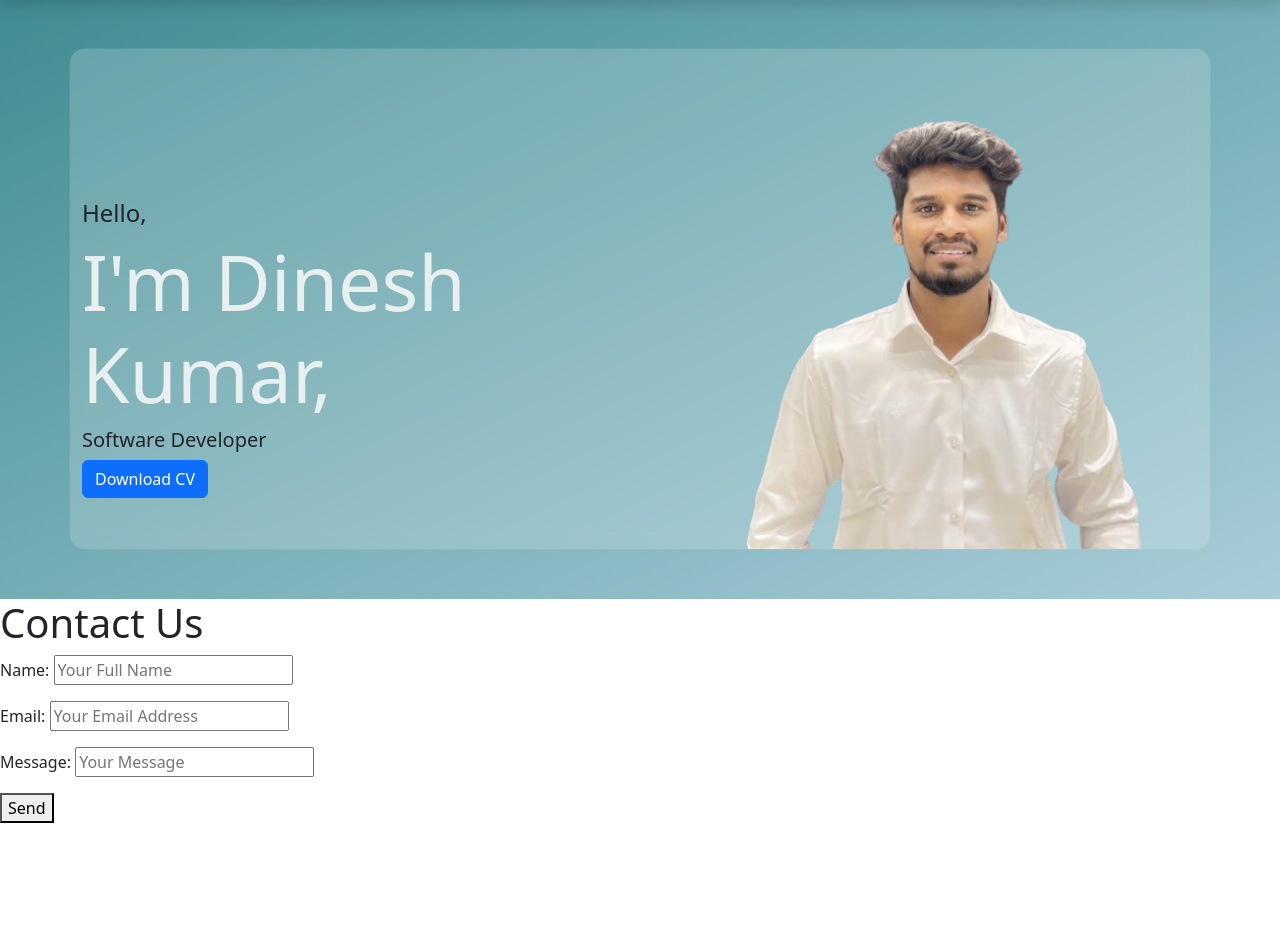
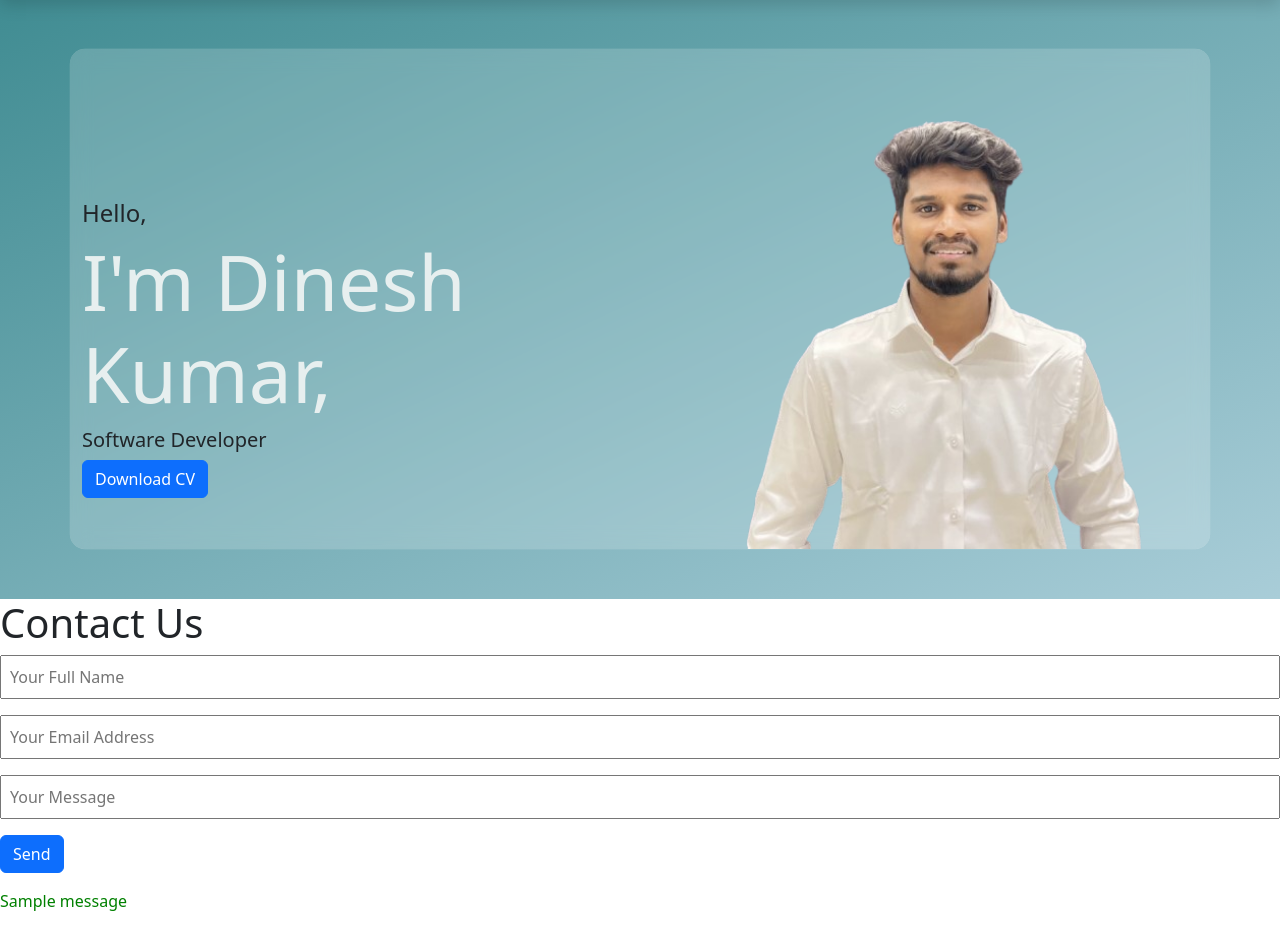
Before and after one commit to Dinesh7023/portfolio, a Django app: page / in a window 1280 px wide. Shown: the part 63-992 px from the top of the page. Before the commit the page ends 886 px from the top, so only its background shows below. Run offline with Django 5.2, Linux system fonts and the light colour scheme; tables that the repository leaves empty hold one stand-in row (values such as "Sample post"); one stand-in notice (Sample message) is shown; some libraries are stand-ins or nearby versions.

Commit message:
modified

```diff
--- a/experience/form.py
+++ b/experience/form.py
@@ -10,3 +10,10 @@ class ContactForm(forms.ModelForm):
             'email':forms.EmailInput(attrs={'placeholder': 'Your Email Address'}),
             'message':forms.TextInput(attrs={'placeholder': 'Your Message'},)
         }
+
+    def clean_name(self):
+        name = self.cleaned_data.get('name')
+
+        if len(name) < 3:
+            raise forms.ValidationError("Name must be at least 3 characters")
+        return name
--- a/experience/static/style.css
+++ b/experience/static/style.css
@@ -78,7 +78,8 @@ nav li:first-child{
 body {
     font-family: 'poppins', sans-serif;
 }
-.portfolio{
+
+.portfolio {
     font-weight: 600;
     font-size: 25px;
     color: #206d71d4;
@@ -138,6 +139,24 @@ body {
     font-size: 6vw;
 }
 
+label {
+    display: block;
+    margin-top: 15px;
+}
+
+input,
+textarea {
+    width: 100%;
+    padding: 8px;
+    margin-top: 5px;
+}
+
+.errorlist li {
+    color: red;
+    list-style: none;
+    font-size: 14px;
+}
+
 @media (max-width: 800px) {
     #Personal_details {
         flex-direction: column;
@@ -150,7 +169,7 @@ body {
         margin-top: 20px;
     }
 
-    .profile{
+    .profile {
         height: auto;
     }
 }
--- a/experience/templates/main.html
+++ b/experience/templates/main.html
@@ -111,12 +111,43 @@
 
     <section id="contact-us">
         <h1>Contact Us</h1>
-        <form method="post">
+        <form method="post" novalidate>
             {% csrf_token %}
-            {{form.as_p}}
-            <button onclick="myFunction()" type="submit">Send</button>
+
+            {{ form.non_field_errors }}
+
+            <p>
+                {{ form.name }}
+                <span class="text-danger">
+                    {{ form.name.errors }}
+                </span>
+            </p>
+
+             <p>
+                {{ form.email }}
+                <span style="color: red;">
+                    {{ form.email.errors }}
+                </span>
+
+            </p>
+
+             <p>
+                {{ form.message }}
+                <span style="color: red;">
+                    {{ form.message.errors }}
+                </span>
+
+            </p>
+
+            <button class="btn btn-primary" type="submit">Send</button>
             <p id="message"></p>
         </form>
+
+        {% if messages %}
+            {% for message in messages %}
+                <p style="color: green;">{{ message }}</p>
+            {% endfor %}
+        {% endif %}
     </section>
 
     {% block content %}
@@ -127,9 +158,7 @@
         integrity="sha384-FKyoEForCGlyvwx9Hj09JcYn3nv7wiPVlz7YYwJrWVcXK/BmnVDxM+D2scQbITxI"
         crossorigin="anonymous"></script>
     <script>
-        function myFunction() {
-            document.getElementById("message").innerHTML = "Your message has been send successfully";
-        }
+
     </script>
 
 
--- a/experience/templates/success.html
+++ /dev/null
@@ -1,5 +0,0 @@
-<!-- {% extends 'main.html' %}
-{% block content %}
-<h1>Thank You</h1>
-<p>Your message has been send successfully</p>
-{% endblock %} -->
--- a/experience/urls.py
+++ b/experience/urls.py
@@ -3,6 +3,5 @@ from . import views
 
 urlpatterns = [
     path('', views.home, name="home"),
-    # path('contact/', views.contact_view, name="contact"),
-    # path('success/', views.contact_success, name="contact_success")
+
 ]
--- a/experience/views.py
+++ b/experience/views.py
@@ -1,6 +1,8 @@
 from django.shortcuts import render, redirect
 from django.http import HttpResponse
 from .form import ContactForm
+from django.contrib import messages
+
 
 # Create your views here.
 
@@ -11,20 +13,9 @@ def home(request):
         form = ContactForm(request.POST)
         if form.is_valid():
             form.save()
+            messages.success(request, "Your message has been sent Successfully!")
             return redirect('/')
+    else:
+        form = ContactForm()
+
     return render(request, "main.html", {'form':form})
-
-# def contact_view(request):
-#     form = ContactForm()
-
-#     if request.method == 'POST':
-#         form = ContactForm(request.POST)
-#         if form.is_valid():
-#             form.save()
-#             return redirect('contact_success')
-#         # else:
-#         #     form = ContactForm()
-#     return render(request, 'contact.html', {'form':form})
-
-# def contact_success(request):
-#     return render(request, 'success.html')
```
Also changed, not shown: experience/templates/contact.html (deleted, +0 -9 lines).
